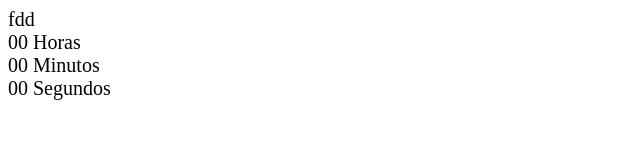
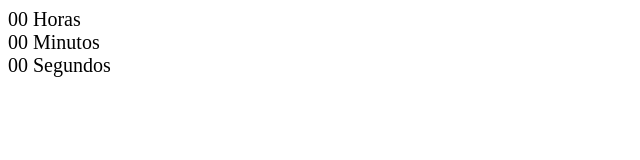
Before and after one commit to JoseHilario/Relogio-Digital, a plain HTML site: page index.html in a window 1280 px wide. Shown: the whole page, without its empty margins (0-640 px from the left). Drawn offline with Linux system fonts and the light colour scheme.

Commit message:
edit for relogio digital

```diff
--- a/index.html
+++ b/index.html
@@ -3,7 +3,7 @@
   <head>
     <meta charset="UTF-8">
     <meta http-equiv="X-UA-Compatible" content="IE=edge">
-    <meta name="viewport" content="width=device-width, initial-scale=1.0"> fdd
+    <meta name="viewport" content="width=device-width, initial-scale=1.0">
     <link rel="stylesheet" href="style.css">
     <title>Relógio Digital</title>
   </head>
--- a/main.js
+++ b/main.js
@@ -1 +1 @@
-console.log('Hello World!');
+console.log('Hello World!');fr
--- a/style.css
+++ b/style.css
@@ -1,3 +1,3 @@
 body {
     font-size: 15pt;
-}
+}dd
```
